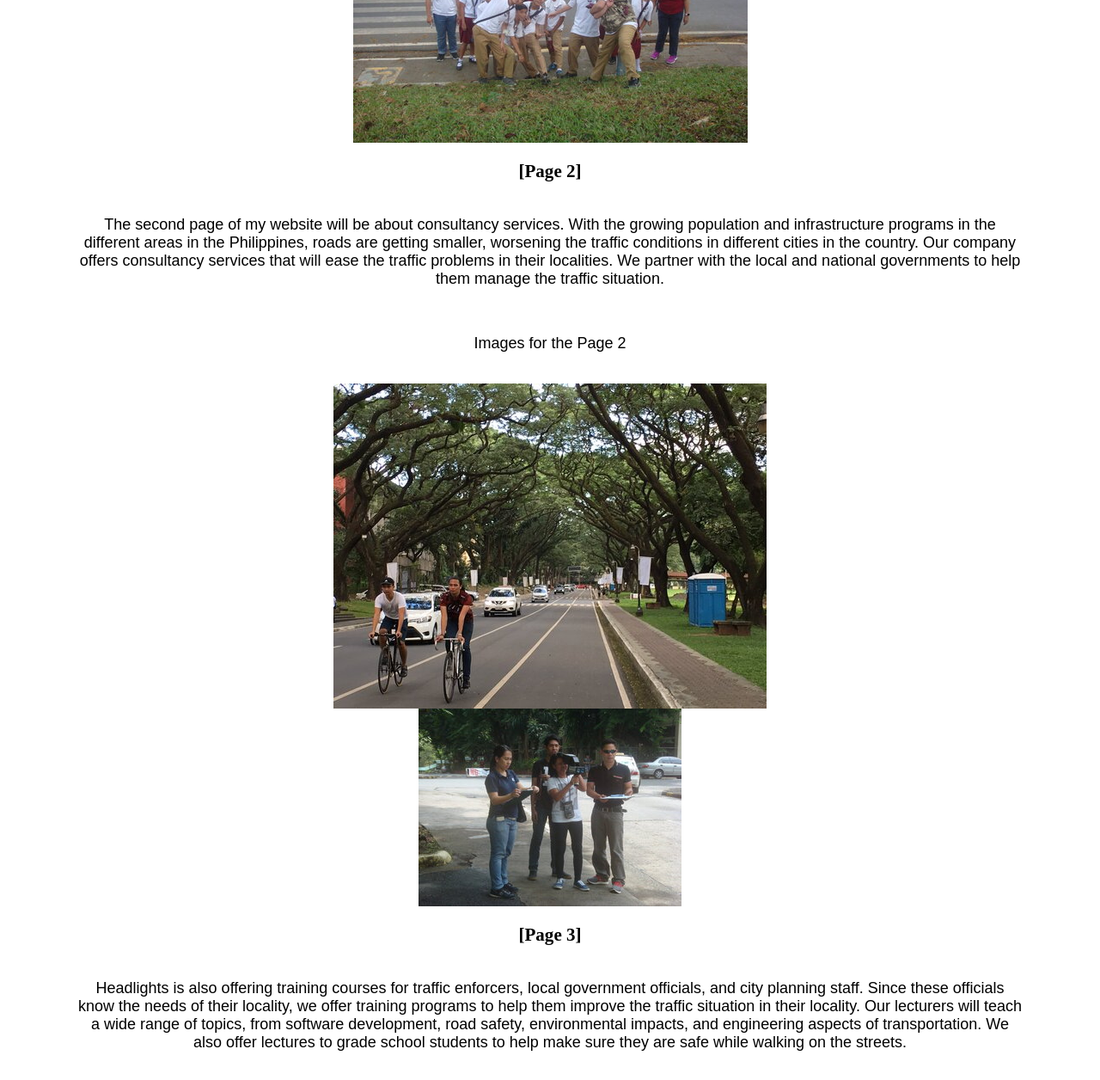
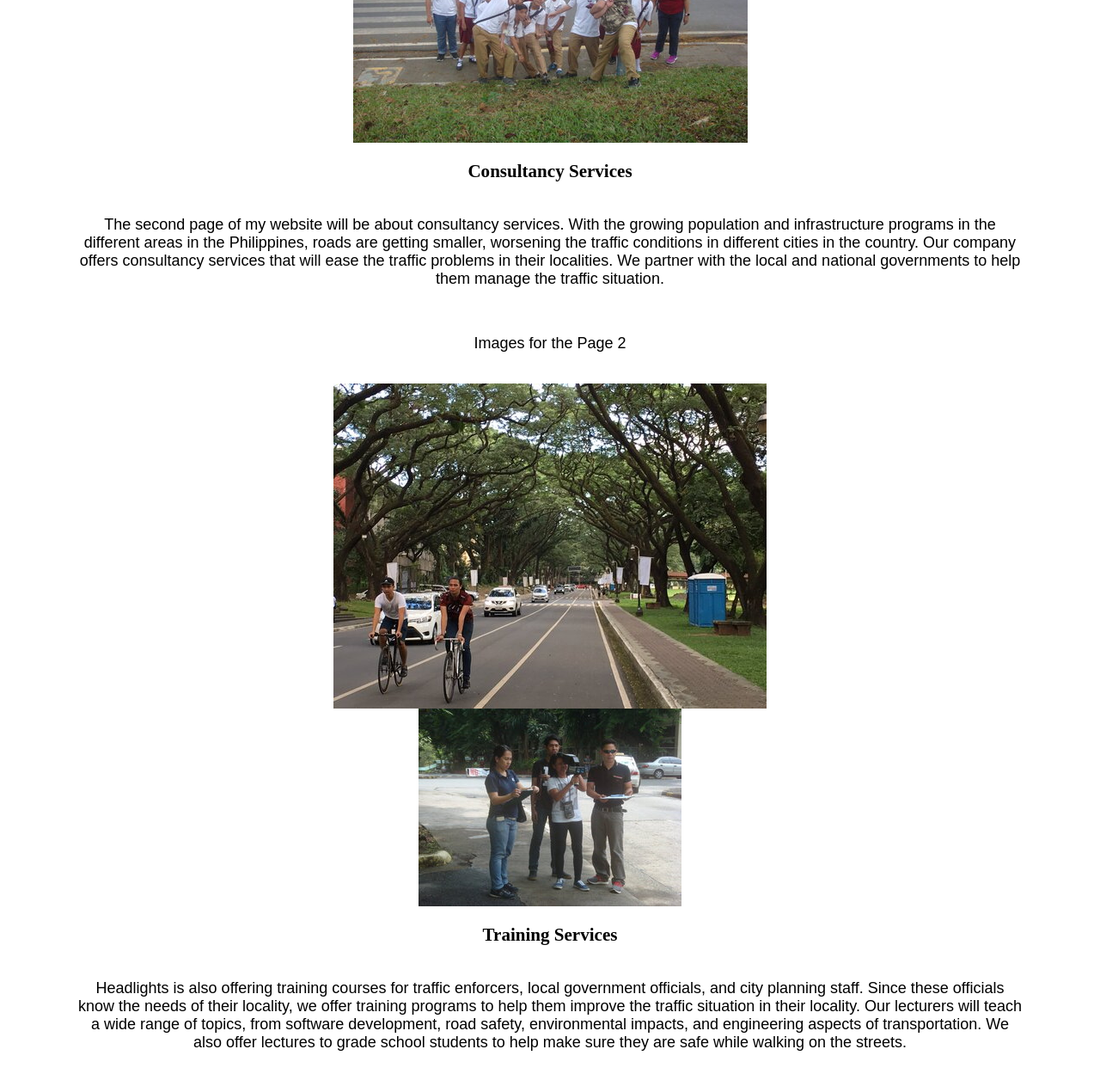
Before and after one commit to lubotski/wdd130, a plain HTML site: page finalproject/site-plan.html in a window 1280 px wide. Shown: the part 3832-5088 px from the top of the page at 86% size. Drawn offline with Linux system fonts and the light colour scheme; a web font is replaced by a local one.

Commit message:
added text

```diff
--- a/finalproject/site-plan.html
+++ b/finalproject/site-plan.html
@@ -132,7 +132,7 @@
         <img src="/finalproject/image/rsz_3rsz_1rsz_1rsz_2dsc02270.jpg" alt="image for homepage">
 
       </ul>
-      <h3>[Page 2]</h3>
+      <h3>Consultancy Services</h3>
       <p>
         The second page of my website will be about consultancy services. With the growing population and infrastructure programs in the different areas in the Philippines, roads are getting smaller, worsening the traffic conditions in different cities in the country. Our company offers consultancy services that will ease the traffic problems in their localities. We partner with the local and national governments to help them manage the traffic situation.
       </p>
@@ -141,7 +141,7 @@
         <img src="/finalproject/image/rsz_1rsz_1rsz_1rsz_dsc06645.jpg" alt="image for page">
 
       </ul>
-      <h3>[Page 3]</h3>
+      <h3>Training Services</h3>
       <p>
         Headlights is also offering training courses for traffic enforcers, local government officials, and city planning staff. Since these officials know the needs of their locality, we offer training programs to help them improve the traffic situation in their locality. Our lecturers will teach a wide range of topics, from software development, road safety, environmental impacts, and engineering aspects of transportation. We also offer lectures to grade school students to help make sure they are safe while walking on the streets.
       </p>
```
